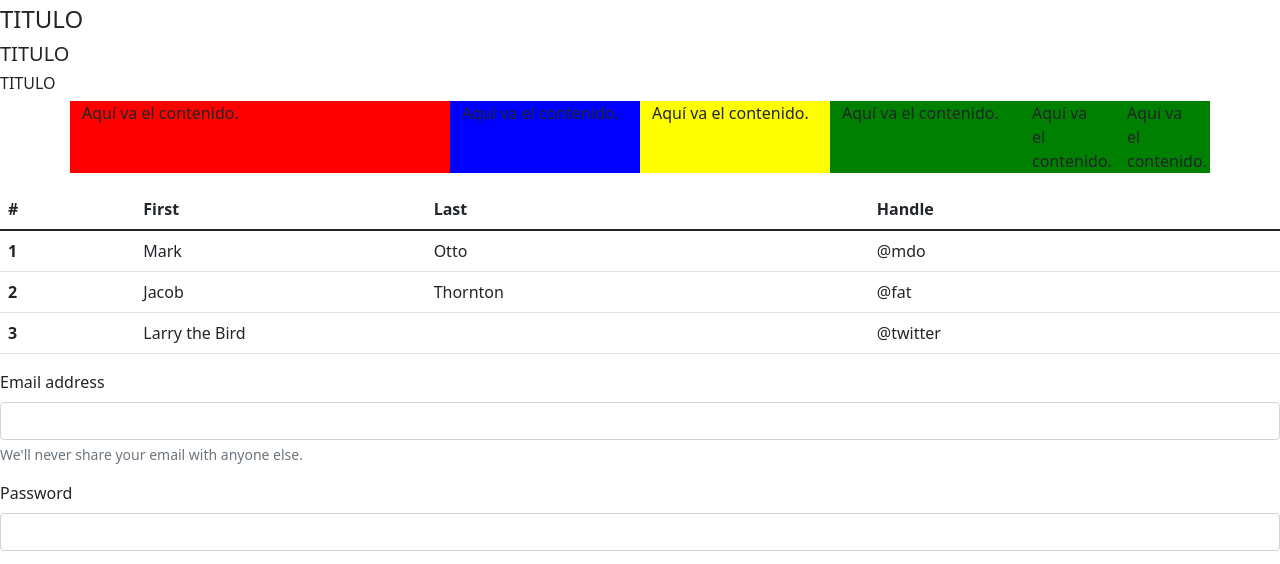
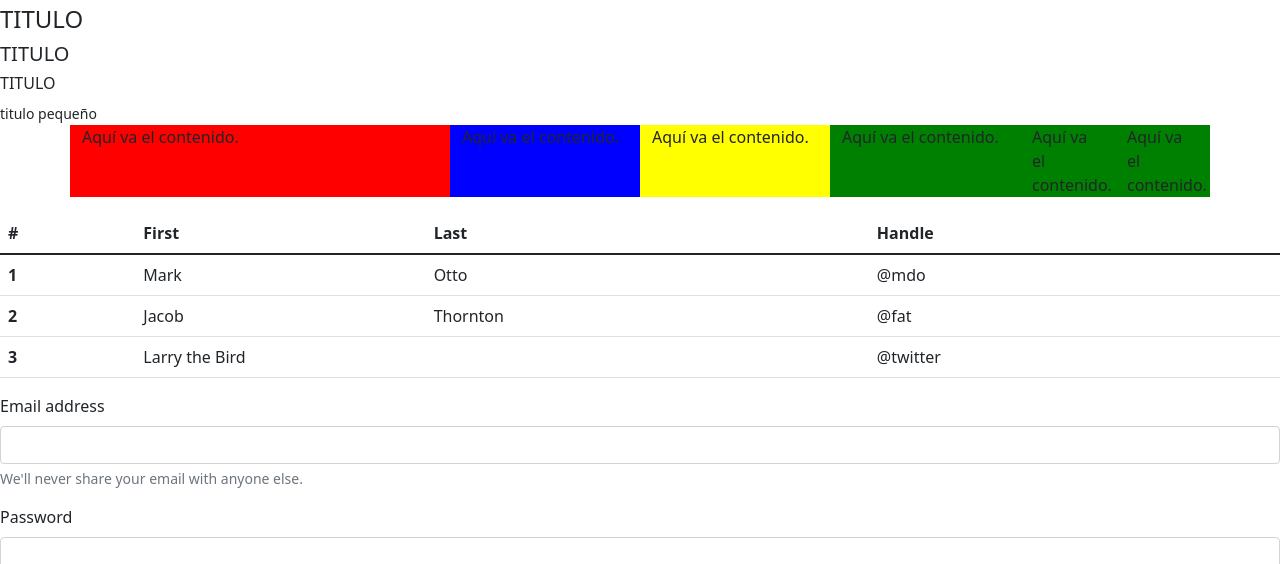
Before and after one commit to danielmedtar/primer_repo29200, a plain HTML site: page index.html in a window 1280 px wide. Shown: the part 139-703 px from the top of the page. Drawn offline with nearby package versions, Linux system fonts and the light colour scheme.

Commit message:
agregando small

```diff
--- a/index.html
+++ b/index.html
@@ -60,6 +60,7 @@
     <h4>TITULO</h4>
     <h5>TITULO</h5>
     <h6>TITULO</h6>
+    <small>titulo pequeño</small>
 
     <!-- Inicio Grid de bootstrap -->
     <div class="container">
```
